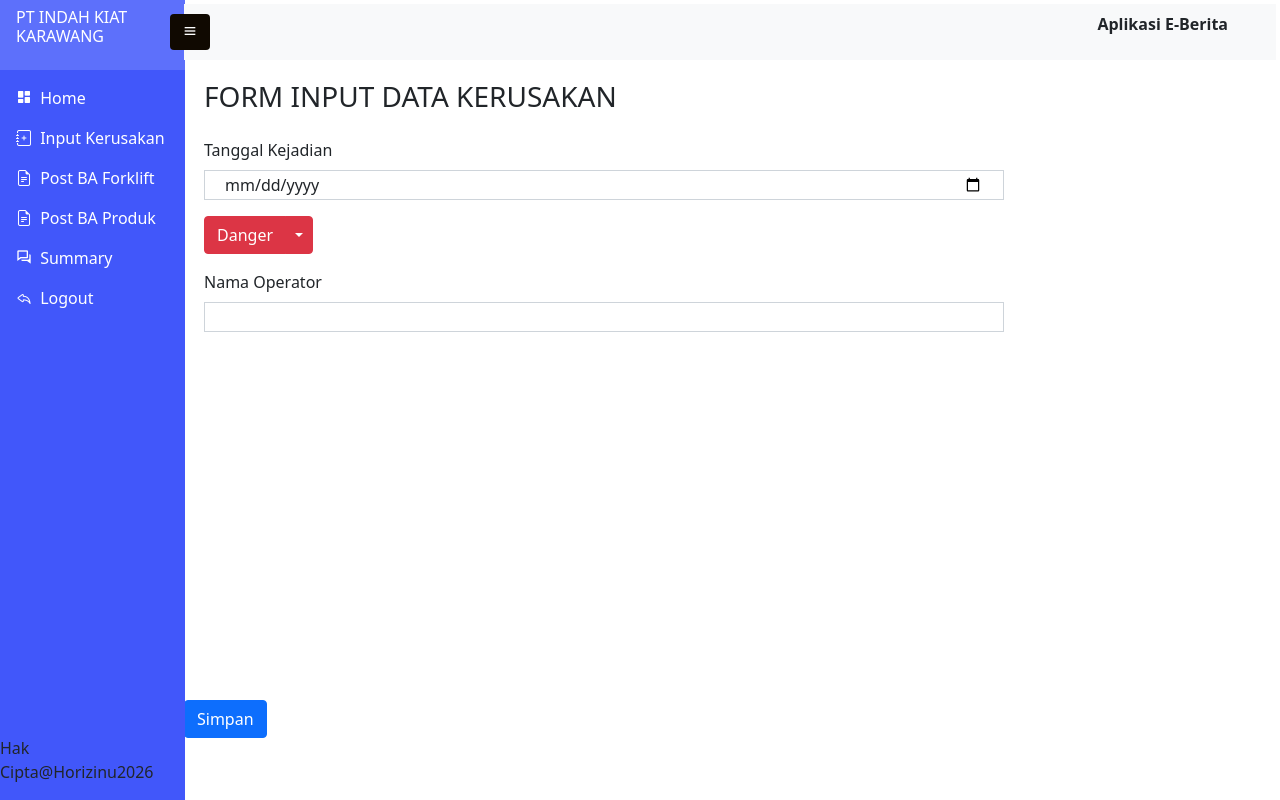
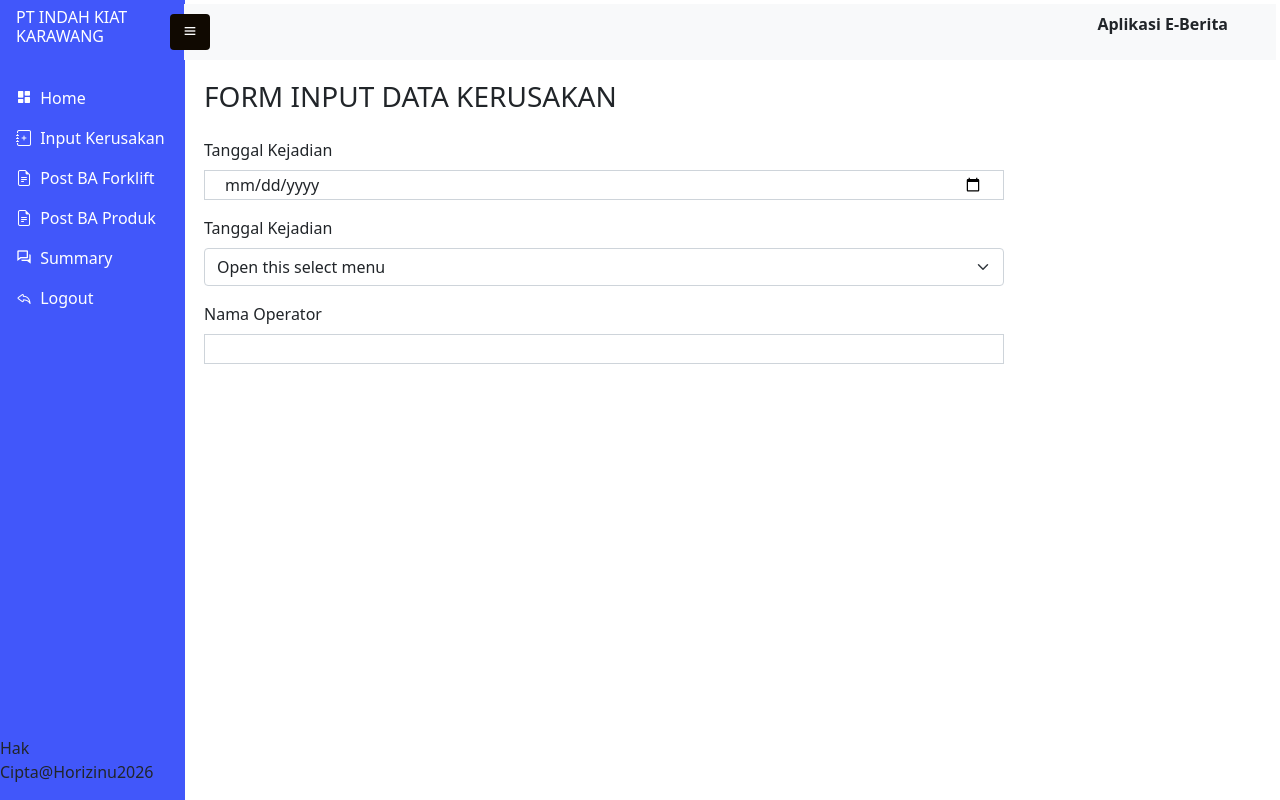
Before and after one commit to abdulRohman67/E-berita-ikk, a plain HTML site: page InputKerusakan.html in a window 1280 px wide. Drawn offline with nearby package versions, Linux system fonts and the light colour scheme.

Commit message:
Update InputKerusakan.html

```diff
--- a/InputKerusakan.html
+++ b/InputKerusakan.html
@@ -83,17 +83,14 @@
    <input type="date" class="form-control" style="border-radius:0;">
     </div>
        <div class="mb-3">
-      <div class="btn-group">
-  <button type="button" class="btn btn-danger">Danger</button>
-  <button type="button" class="btn btn-danger dropdown-toggle dropdown-toggle-split" data-bs-toggle="dropdown" aria-expanded="false">
-    <span class="visually-hidden">Toggle Dropdown</span>
-  </button>
-  <ul class="dropdown-menu">
-    <li><a class="dropdown-item" href="#">Action</a></li>
-    <li><a class="dropdown-item" href="#">Another action</a></li>
-  </ul>
-</div>
-    </div>
+           <label class="form-label">Tanggal Kejadian </label>
+         <select class="form-select" aria-label="Default select example">
+  <option selected>Open this select menu</option>
+  <option value="1">One</option>
+  <option value="2">Two</option>
+  <option value="3">Three</option>
+</select>
+       </div
        <div class="mb-3">
       <label class="form-label">Nama Operator</label>
    <input type="text" class="form-control" style="border-radius:0;">
```
